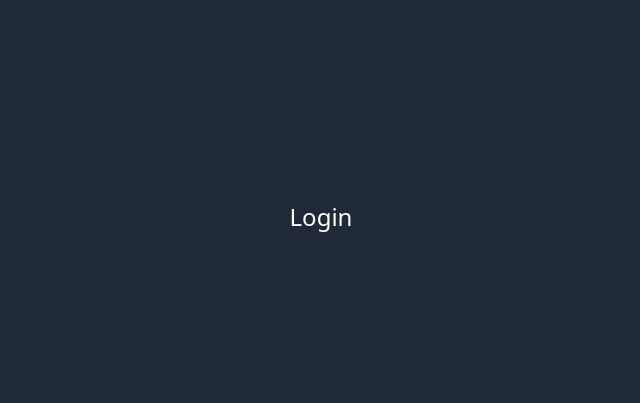
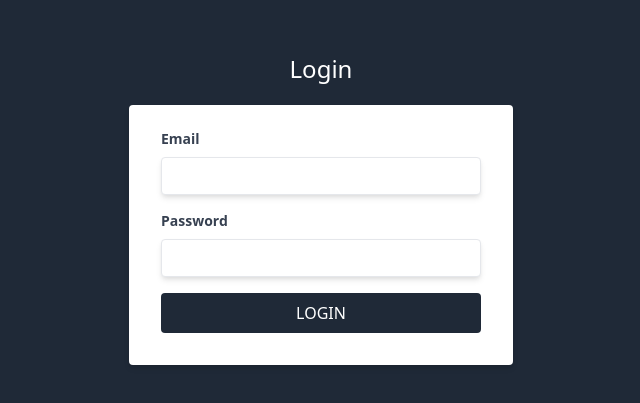
Before and after one commit to sonusbeat/crmclient, a Next.js app: page /login in a window 1280 px wide. Shown: the part 183-586 px from the top of the page, without its empty margins (319-959 px from the left). Built offline with nearby package versions, Linux system fonts and the light colour scheme.

Commit message:
Login Styles

```diff
--- a/package.json
+++ b/package.json
@@ -1,6 +1,6 @@
 {
   "name": "crmclient",
-  "version": "0.6.0",
+  "version": "0.7.0",
   "private": true,
   "scripts": {
     "dev": "next dev",
--- a/pages/login.jsx
+++ b/pages/login.jsx
@@ -1,9 +1,59 @@
 import Layout from "../components/Layout";
 
 const Login = () => {
+
+  const inputStyles = "shadow-md appereance-none border rounded w-full py-2 px-3 text-gray-700 leading-tight focus:outline-none focus:shadow-outline";
+  const labelStyles = "block text-gray-700 text-sm font-bold mb-2";
+
   return (
     <Layout>
       <h1 className="text-center text-white text-2xl font-light">Login</h1>
+
+      <div className="flex justify-center mt-5">
+        <div className="w-full max-w-sm">
+          <form
+            className="bg-white rounded shadow-md px-8 pt-6 pb-8 mb-4"
+          >
+            <div className="mb-4">
+              <label
+                htmlFor="email"
+                className={ labelStyles }
+              >Email</label>
+
+              <input
+                className={ inputStyles }
+                id="email"
+                name="email"
+                type="email"
+                autoComplete="off"
+              />
+            </div>
+
+            <div className="mb-4">
+              <label
+                htmlFor="password"
+                className={ labelStyles }
+              >Password</label>
+
+              <input
+                className={ inputStyles }
+                id="password"
+                name="password"
+                type="password"
+              />
+            </div>
+
+            <div>
+              <button
+                type="submit"
+                className="bg-gray-800 w-full p-2 text-white rounded hover:bg-gray-900 uppercase"
+              >
+                Login
+              </button>
+            </div>
+          </form>
+        </div>
+      </div>
     </Layout>
   );
 }
```
